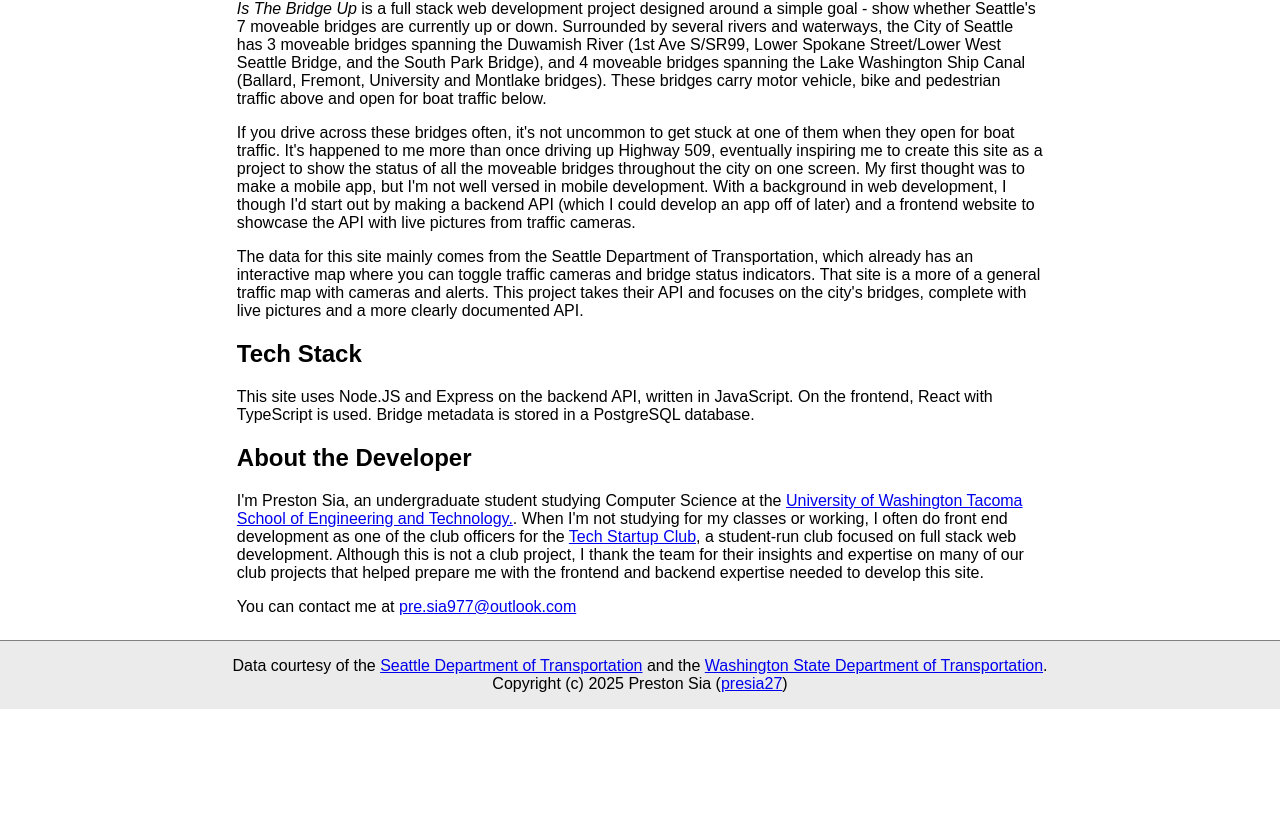
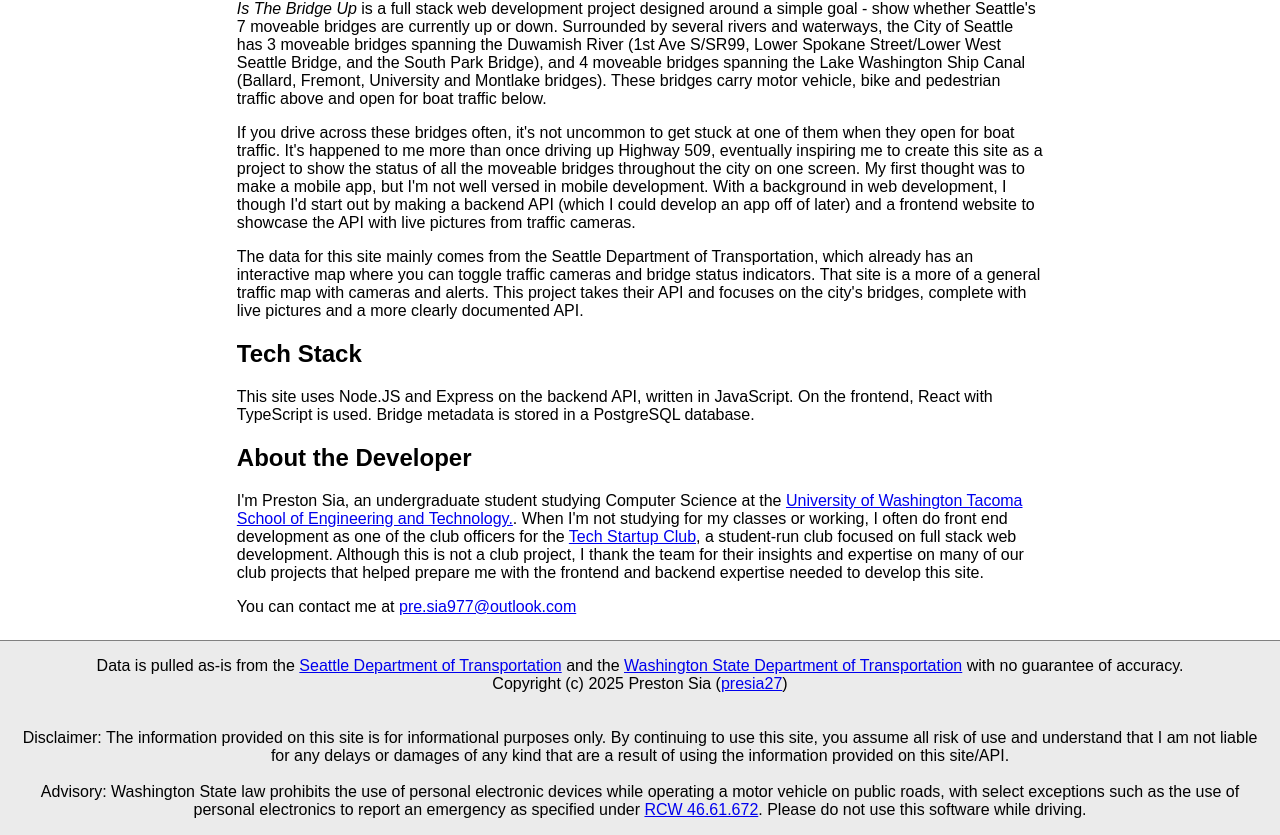
Before and after one commit to presia27/IsTheBridgeUp, a React (Vite) app in the folder client/: page /about in a window 1280 px wide. Shown: the part 329-1164 px from the top of the page. Before the commit the page ends 1038 px from the top, so only its background shows below. Built offline with nearby package versions, Linux system fonts and the light colour scheme; no server answers; a web font is replaced by a local one.

Commit message:
Add disclaimers

```diff
--- a/client/src/components/Footer/index.tsx
+++ b/client/src/components/Footer/index.tsx
@@ -5,15 +5,32 @@
     return (
         <div className={Style.footerMain}>
             <div>
-                Data courtesy of
-                the <a href="https://www.seattle.gov/transportation">
+                Data is pulled as-is from
+                the <a href="https://www.seattle.gov/transportation" target="_blank">
                     Seattle Department of Transportation
                 </a> and
-                the <a href="https://wsdot.wa.gov/">Washington State Department of Transportation</a>.
+                the <a href="https://wsdot.wa.gov/" target="_blank">Washington State Department of Transportation</a> with
+                no guarantee of accuracy.
             </div>
             <div>
                 Copyright (c) {new Date().getFullYear()} Preston Sia (
-                    <a href="https://github.com/presia27">presia27</a>)
+                    <a href="https://github.com/presia27" target="_blank">presia27</a>)
+            </div>
+            <div>
+                <br /><br />
+                Disclaimer: The information provided on this site is for informational
+                purposes only. By continuing to use this site, you assume all risk of use and
+                understand that I am not liable for any delays or damages of any kind that are a result of
+                using the information provided on this site/API.
+                <br /><br />
+                Advisory: Washington State law prohibits the use of personal electronic
+                devices while operating a motor vehicle on public
+                roads, with select exceptions such as the use of personal electronics
+                to report an emergency as specified
+                under <a href="https://app.leg.wa.gov/rcw/default.aspx?cite=46.61.672" target="_blank">
+                    RCW 46.61.672
+                </a>.
+                Please do not use this software while driving.
             </div>
         </div>
     );
--- a/client/src/components/NavBar/index.module.css
+++ b/client/src/components/NavBar/index.module.css
@@ -21,10 +21,11 @@
     align-items: center;
 }
 
-.aaaNav .navLeft {
+.aaaNav .navLeft .logoLink {
     display: flex;
     align-items: center;
     gap: 12px;
+    text-decoration: none;
 }
 
 .aaaNav .navRight {
--- a/client/src/components/NavBar/index.tsx
+++ b/client/src/components/NavBar/index.tsx
@@ -8,8 +8,10 @@
         <div className={Style.aaaNavWrap}>
             <div className={Style.aaaNav}>
                 <div className={Style.navLeft}>
-                    <img src={navLogo} alt="Is The Bridge Up Logo" width="64" height="64" />
-                    <h1>Is The Bridge Up?</h1>
+                    <Link to="/" className={Style.logoLink}>
+                        <img src={navLogo} alt="Is The Bridge Up Logo" width="64" height="64" />
+                        <h1>Is The Bridge Up?</h1>
+                    </Link>
                 </div>
                 <div className={Style.navRight}>
                     <div className={Style.navLink}>
--- a/client/src/pages/Home/index.tsx
+++ b/client/src/pages/Home/index.tsx
@@ -100,6 +100,11 @@
                         key={bridge['id']}>
                     </BridgeCard>
                 )}
+
+                <div>
+                    Note that the camera frames might not be in sync with
+                    the rest of the data. Please check both.
+                </div>
             </div>
 
         </div>
@@ -126,7 +131,7 @@
                 </div>
 
                 <div className={Style.cardSubHead}>
-                    <div>Region: {region}</div>
+                    <div>Area: {region}</div>
                     <div>Last Update: {new Date(lastUpdate).toLocaleTimeString()}</div>
                 </div>
             </div>
```
